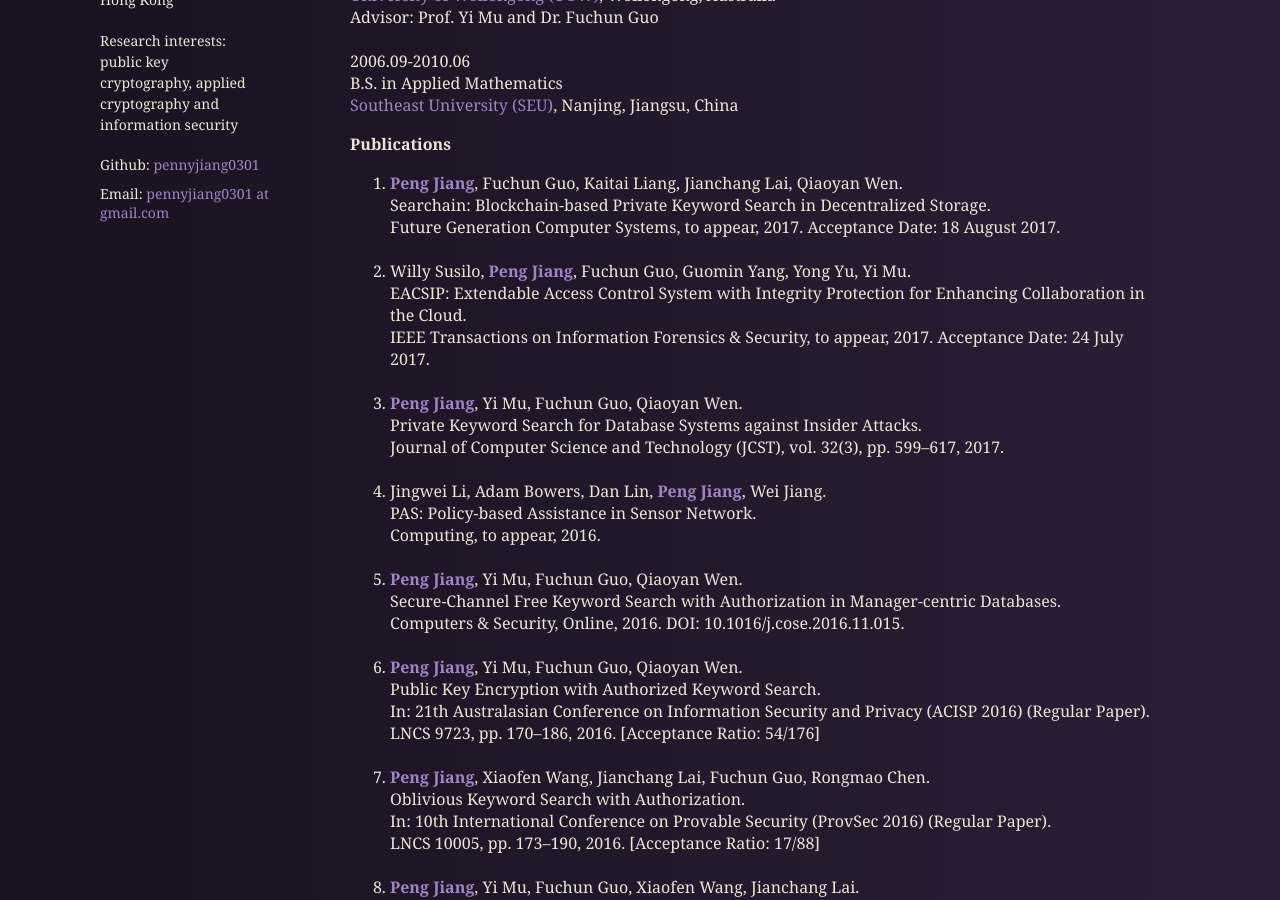
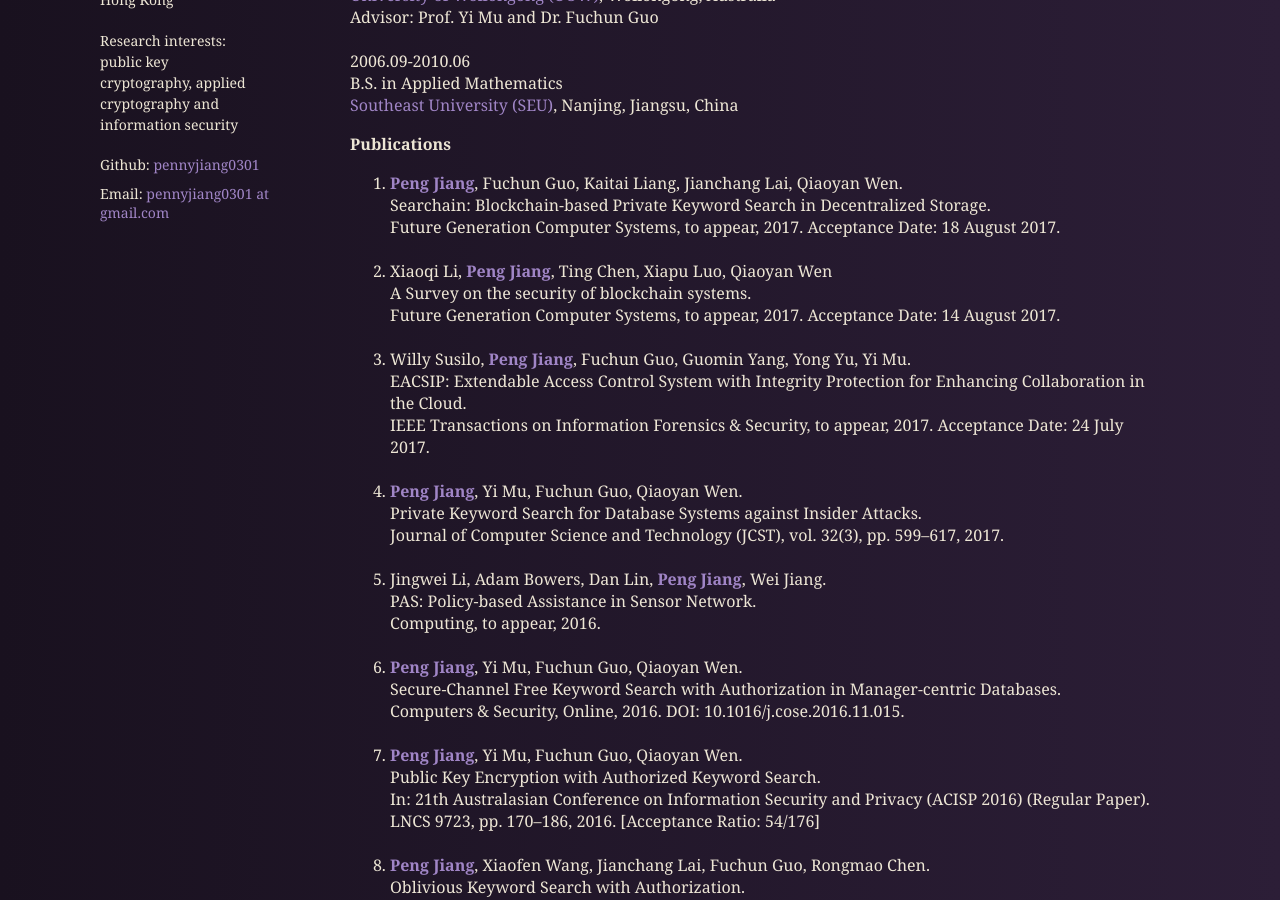
Before and after one commit to pennyjiang0301/pennyjiang0301.github.io, a Jekyll site: the page built from index.html, in a window 1280 px wide and 900 px high, scrolled down 414 px. Built offline with Jekyll 4.4.1, drawn with Linux system fonts in a browser that asks for light colours.

Commit message:
Update index.html

```diff
--- a/index.html
+++ b/index.html
@@ -65,6 +65,11 @@ title: Home
 		<li><a href=https://pennyjiang0301.github.io><strong>Peng Jiang</strong></a>, Fuchun Guo, Kaitai Liang, Jianchang Lai, Qiaoyan Wen. <br/>
 			Searchain: Blockchain-based Private Keyword Search in Decentralized Storage. <br/>
 			Future Generation Computer Systems, to appear, 2017. Acceptance Date: 18 August 2017. </li>
+		<br/>
+
+		<li>Xiaoqi Li, <a href=https://pennyjiang0301.github.io><strong>Peng Jiang</strong></a>, Ting Chen, Xiapu Luo, Qiaoyan Wen <br/>
+		        A Survey on the security of blockchain systems. <br/>
+			Future Generation Computer Systems, to appear, 2017. Acceptance Date: 14 August 2017. </li>
 		<br/>
 
 		<li>Willy Susilo, <a href=https://pennyjiang0301.github.io><strong>Peng Jiang</strong></a>, Fuchun Guo, Guomin Yang, Yong Yu, Yi Mu. <br/>
```
